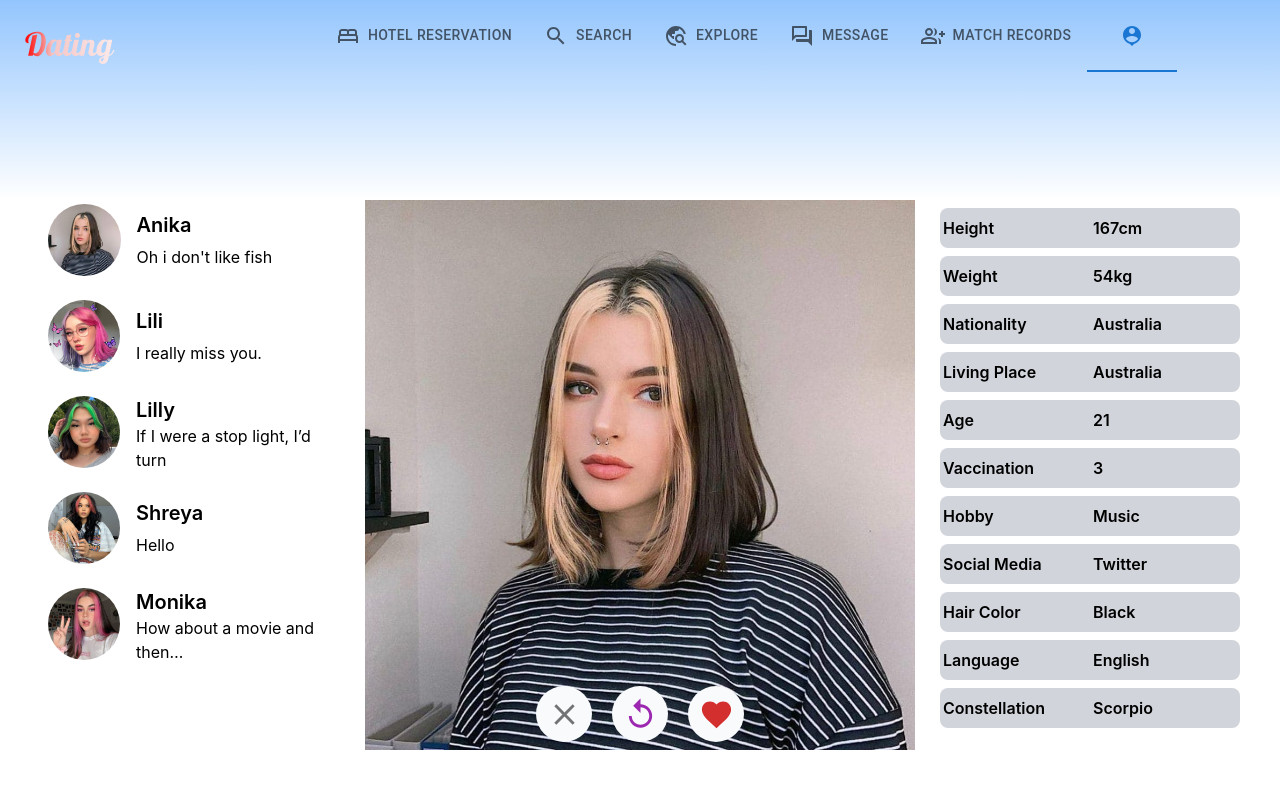
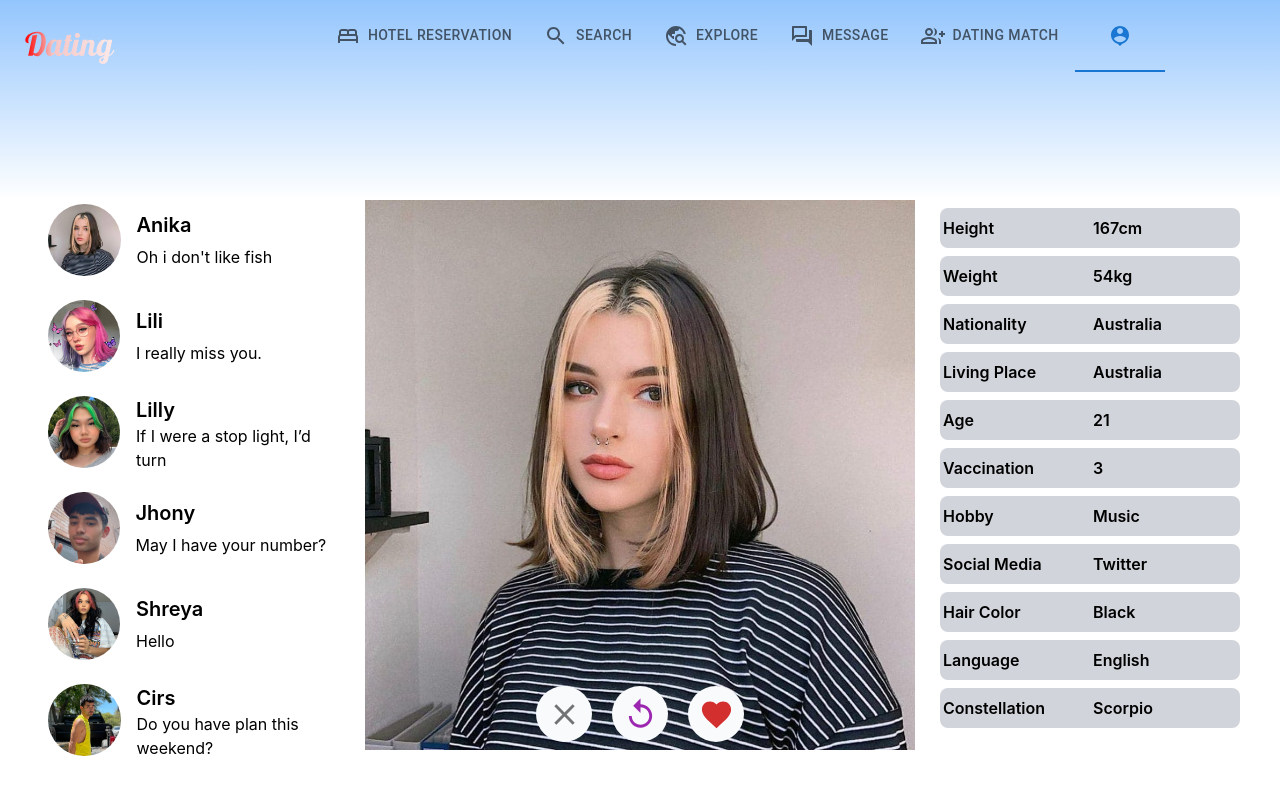
Before and after one commit to 22S2-SSE/frontend, a React (Create React App) app: page /dating/1 in a window 1280 px wide. Shown: the top 794 px of the page. Built offline with nearby package versions, Linux system fonts and the light colour scheme; a web font is replaced by a local one.

Commit message:
Add more dating waiting list photos

```diff
--- a/src/Dating/index.jsx
+++ b/src/Dating/index.jsx
@@ -5,6 +5,8 @@ import b from "../assets/dating/girls/b.jpg";
 import d from "../assets/dating/girls/d.jpg";
 import c from "../assets/dating/girls/c.jpg";
 import e from "../assets/dating/girls/e.jpg";
+import g from "../assets/dating/girls/g.png"
+import h from "../assets/dating/girls/h.png"
 
 import profiles from "../Profile/profile.json";
 import profiles2 from "../Profile/profile2.json";
@@ -68,11 +70,16 @@ const Dating = () => {
             name={"Lilly"}
             message={"If I were a stop light, I’d turn"}
           />
+          <WaitingListItem
+            image={g}
+            name={"Jhony"}
+            message={"May I have your number?"}
+          />
           <WaitingListItem image={d} name={"Shreya"} message={"Hello"} />
           <WaitingListItem
-            image={e}
-            name={"Monika"}
-            message={"How about a movie and then…"}
+            image={h}
+            name={"Cirs"}
+            message={"Do you have plan this weekend?"}
           />
         </div>
 
--- a/src/IconTabs.jsx
+++ b/src/IconTabs.jsx
@@ -38,7 +38,7 @@ export default function IconTabs() {
     },
     {
       icon: <GroupAddOutlinedIcon />,
-      label: "Match records",
+      label: "Dating Match",
       route: '/dating/aaabbbccc'
     },
     {
```
Also changed, not shown: src/assets/dating/girls/g.png (added), src/assets/dating/girls/h.png (added).
